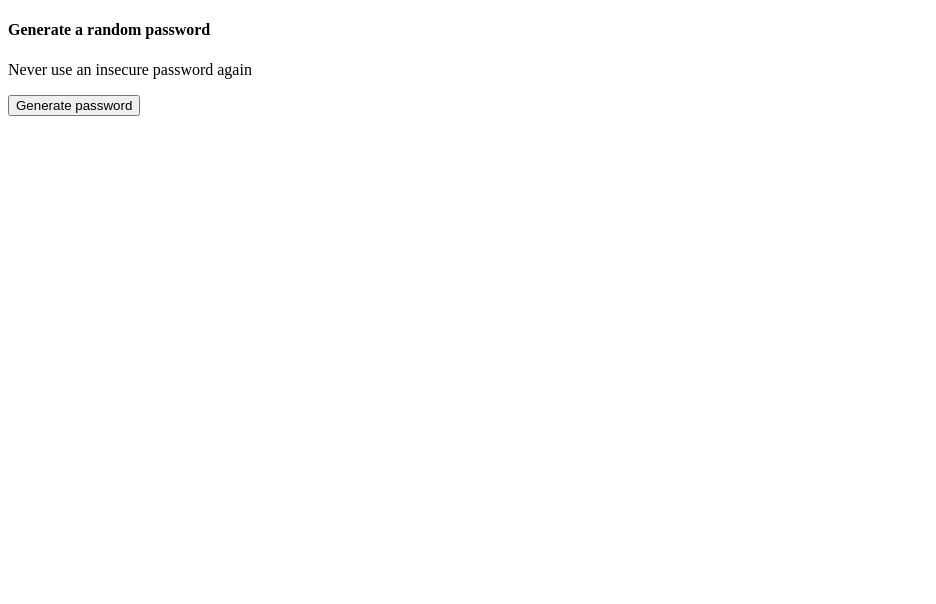
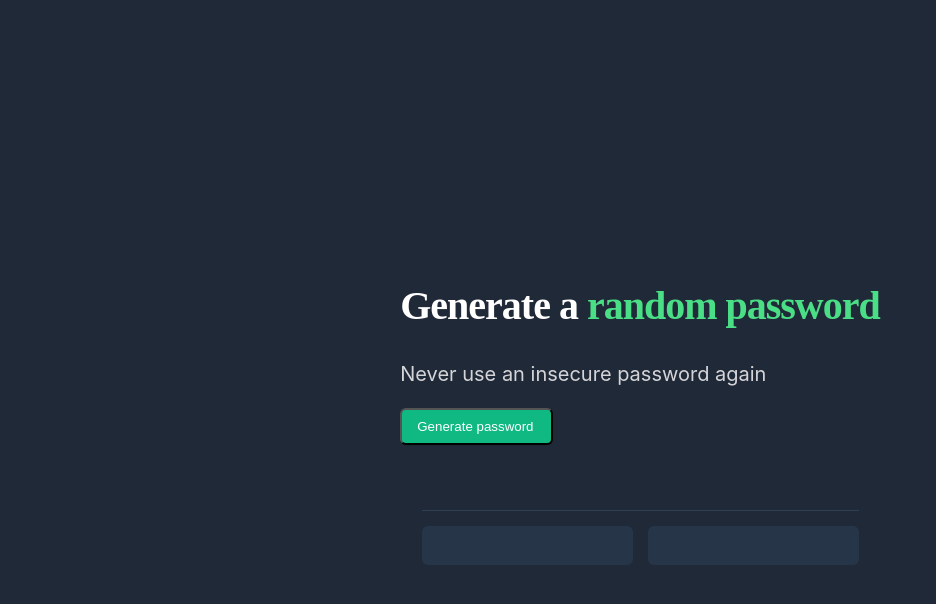
Before and after one commit to mothibimalebana/password-generator, a plain HTML site: page index.html in a window 1280 px wide. Shown: the whole page, without its empty margins (0-936 px from the left). Drawn offline with Linux system fonts and the light colour scheme.

Commit message:
Add styling (css)

```diff
--- a/index.html
+++ b/index.html
@@ -2,19 +2,20 @@
 <html lang="en">
 <head>
     <meta charset="UTF-8">
+    <link rel="stylesheet" href="style.css">
     <meta name="viewport" content="width=device-width, initial-scale=1.0">
     <title>password generator</title>
 </head>
 <body>
     <div class="container">
         <div class="head">
-            <h4>Generate a random password</h4>
+            <h4>Generate a <span class="green-text">random password</span></h4>
             <p>Never use an insecure password again</p>
             <button>Generate password</button>
         </div>
         <div class="passwords">
-            <div class="password-1"></div>
-            <div class="password-2"></div>
+            <div class="password"></div>
+            <div class="password"></div>
         </div>
     </div>
     <script src="index.js"></script>
--- a/style.css
+++ b/style.css
@@ -0,0 +1,75 @@
+:root {
+    background: #1F2937;
+    height: 100%;
+}
+body {
+    height: 100%;
+}
+.container {
+    display: flex;
+    flex-direction: column;
+    justify-content: center;
+    align-items: center;
+    width: 100%;
+    height: 100%;
+}
+h4 {
+    color: var(--white, #FFF);
+    font-family: Karla;
+    font-size: 40px;
+    font-style: normal;
+    font-weight: 800;
+    line-height: 2px; /* 100% */
+    letter-spacing: -1px;
+}
+.green-text {
+    color: #4ADF86;
+    font-family: Karla;
+    font-size: 40px;
+    font-style: normal;
+    font-weight: 800;
+    line-height: 2px;
+    letter-spacing: -1px;
+}
+p {
+    color: var(--Medium-grey, #D5D4D8);
+
+    /* text-xl/leading-7/font-normal */
+    font-family: Inter;
+    font-size: 20px;
+    font-style: normal;
+    font-weight: 400;
+    line-height: 28px; /* 140% */
+}
+button {
+    display: inline-flex;
+    padding: 9px 17px 9px 15px;
+    justify-content: center;
+    align-items: center;
+    gap: 12px;
+
+    border-radius: 6px;
+    background: #10B981;
+
+    /* shadow/sm */
+    color: white;
+    box-shadow: 0 1px 2px 0 rgba(0, 0, 0, 0.05);
+}
+
+.passwords {
+    border-top: #2F3E53 1px solid;
+
+    display: flex;
+    width: fit-content;
+
+    padding-top: 15px;
+    margin-top: 65px;
+    gap: 15px;
+}
+.password {
+    display: flex;
+    width: 211px;
+    height: 39px;
+    border-radius: 6px;
+    background: #273549;
+}
```
